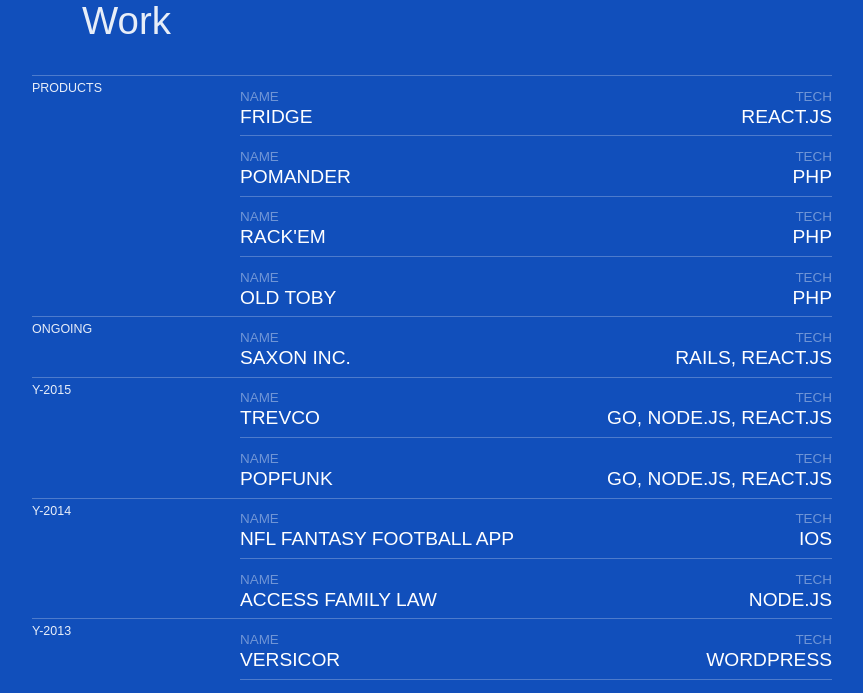
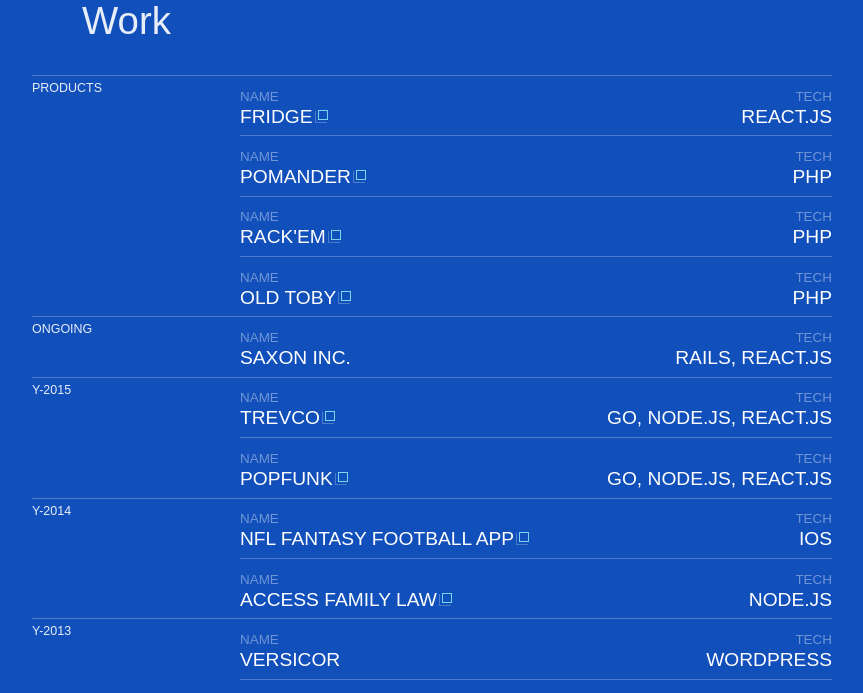
Before and after one commit to ripeworks/ripeworks.github.io, a Jekyll site: the page built from work/index.html, in a window 1280 px wide. Shown: the part 285-978 px from the top of the page, without its empty margins (208-1071 px from the left). Built offline with Jekyll 4.4.1, drawn with Linux system fonts in a browser that asks for light colours.

Commit message:
added project links closes #4

```diff
--- a/_includes/project.html
+++ b/_includes/project.html
@@ -2,7 +2,12 @@
   <div class="row">
     <div class="col six">
       <label>Name</label>
-      <h5>{{include.project.name}}</h5>
+      <h5>
+        {{include.project.name}}
+        {% if include.project.link %}
+          <a href="{{include.project.link}}" class="project-link" target="_blank">View project</a>
+        {% endif %}
+      </h5>
     </div>
     <div class="col six text-right">
       <label>Tech</label>
--- a/_includes/sass/work.sass
+++ b/_includes/sass/work.sass
@@ -26,6 +26,26 @@
     text-transform: uppercase
     color: rgba(255,255,255,.4)
 
+.project-link
+  font-size: 0
+  line-height: 0
+  position: relative
+
+.project-link:after
+  content: ''
+  display: inline-block
+  border: 1px solid
+  box-shadow: 0 0 0 2px $color-bg, -2px 2px 0 1px $color-line
+  height: 8px
+  width: 8px
+  position: absolute
+  top: -13px
+  transition: all .4s ease
+
+.project-link:hover:after
+  border-color: $color-link
+  background: $color-link
+
 @media (min-width: 550px)
   .projects .year
     position: absolute
--- a/about/index.html
+++ b/about/index.html
@@ -15,7 +15,7 @@
         <img src="/img/Mikey.jpg" alt="Mike Kruk">
         <span class="title">Founder</span>
         <h2 class="name">Mike Kruk</h2>
-        <p>Mike has been developing and designing for agencies and technology shops since 2005. He began with a passion for programming that started at the young age of 8. Pair that with deep creative roots and a determination to get things done, and it's no wonder that Mike has worked with the likes of General Motors, Weight Watchers, and P&amp;G to name a few.</p>
+        <p>Mike has been developing and designing for agencies and technology shops since 2005. He began with a passion for programming that started at the young age of 8. Pair that with deep creative roots and a determination to get things done, it's no wonder that Mike has worked with the likes of General Motors, Yahoo, and the NFL to name a few.</p>
       </div>
     </div>
   </div>
```
